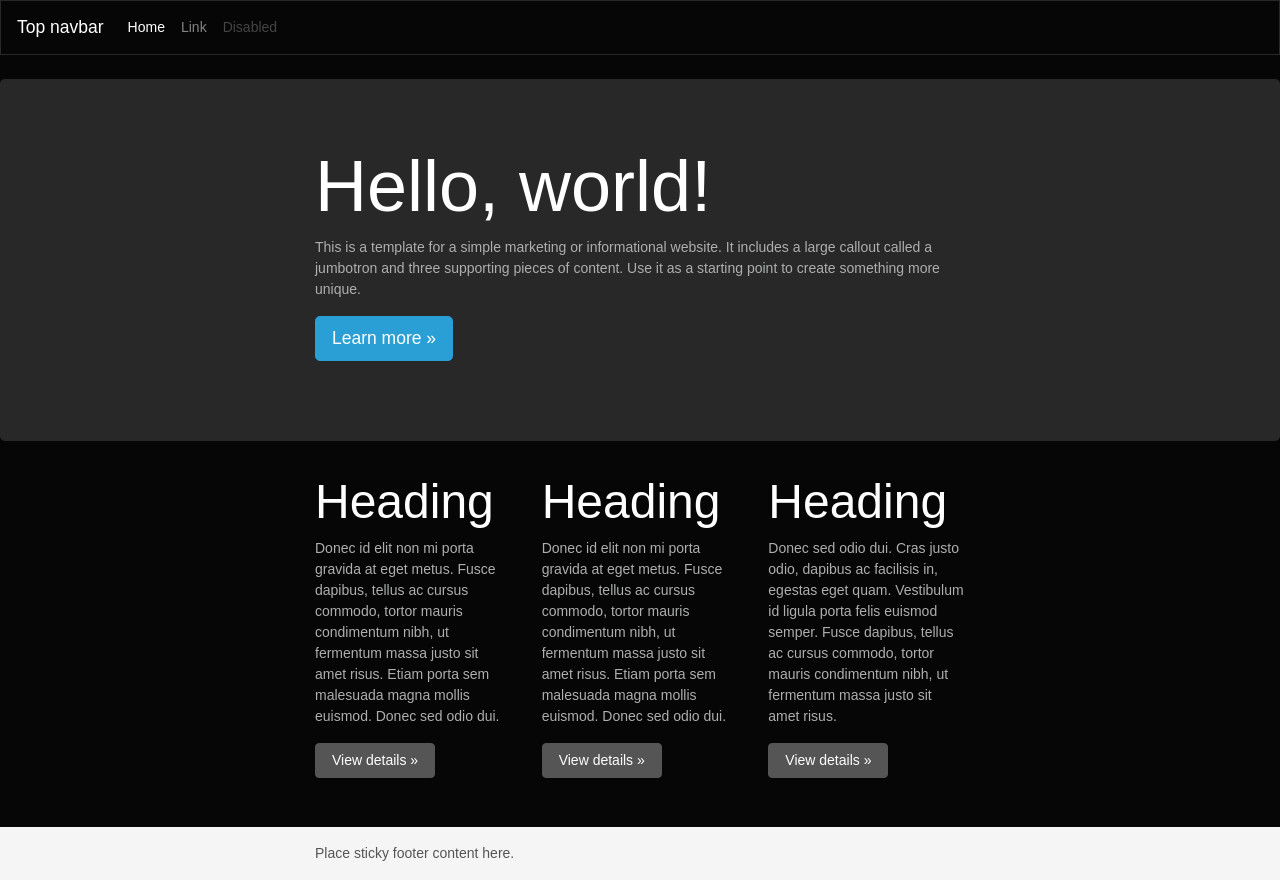
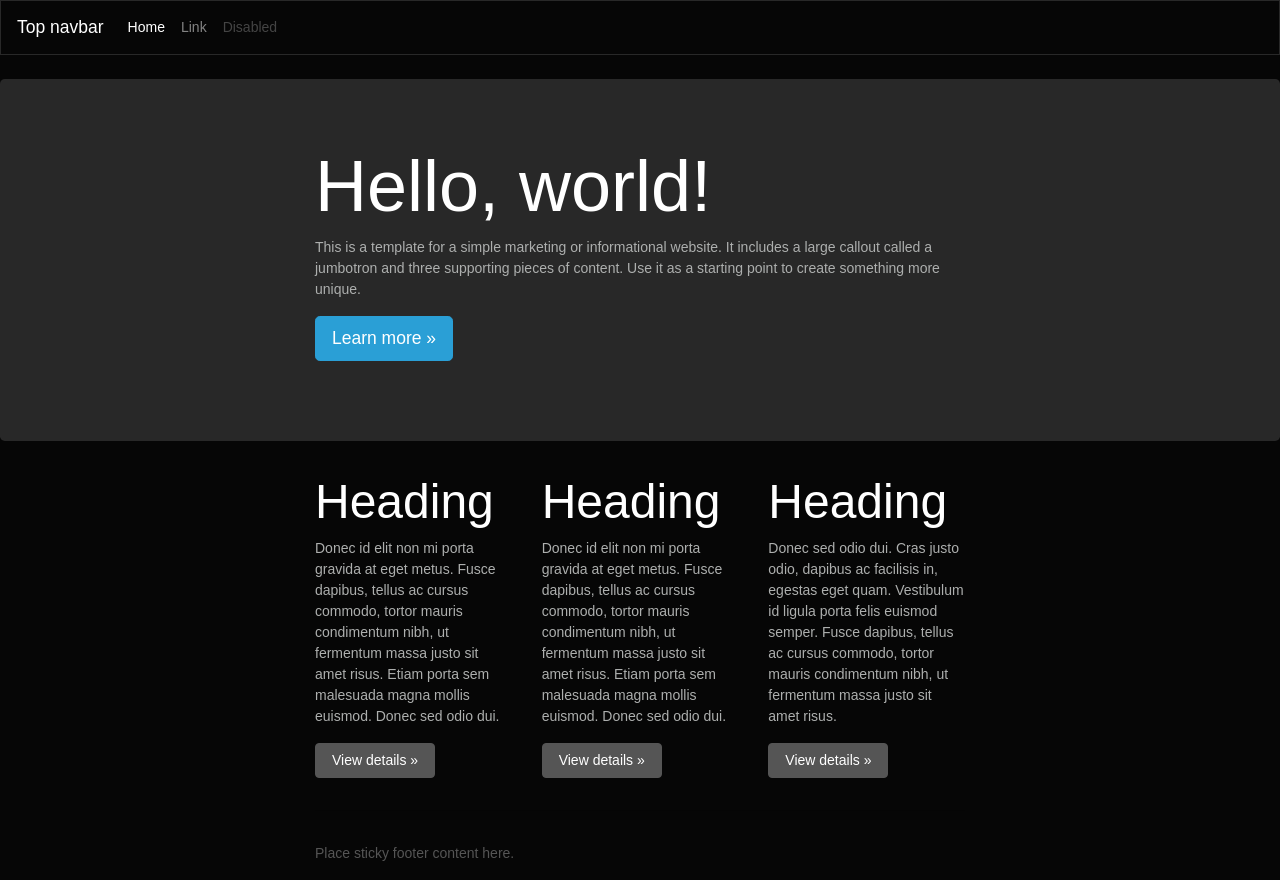
Before and after one commit to EntOfMD/MovDow, a React (Create React App) app: page / in a window 1280 px wide. Built offline with nearby package versions, Linux system fonts and the light colour scheme.

Commit message:
removed css class footer

```diff
--- a/src/assets/css/App.css
+++ b/src/assets/css/App.css
@@ -27,9 +27,6 @@
     padding: 0 15px;
 }
 
-.footer {
-    background-color: #f5f5f5;
-}
 @keyframes App-logo-spin {
     from {
         transform: rotate(0deg);
```
